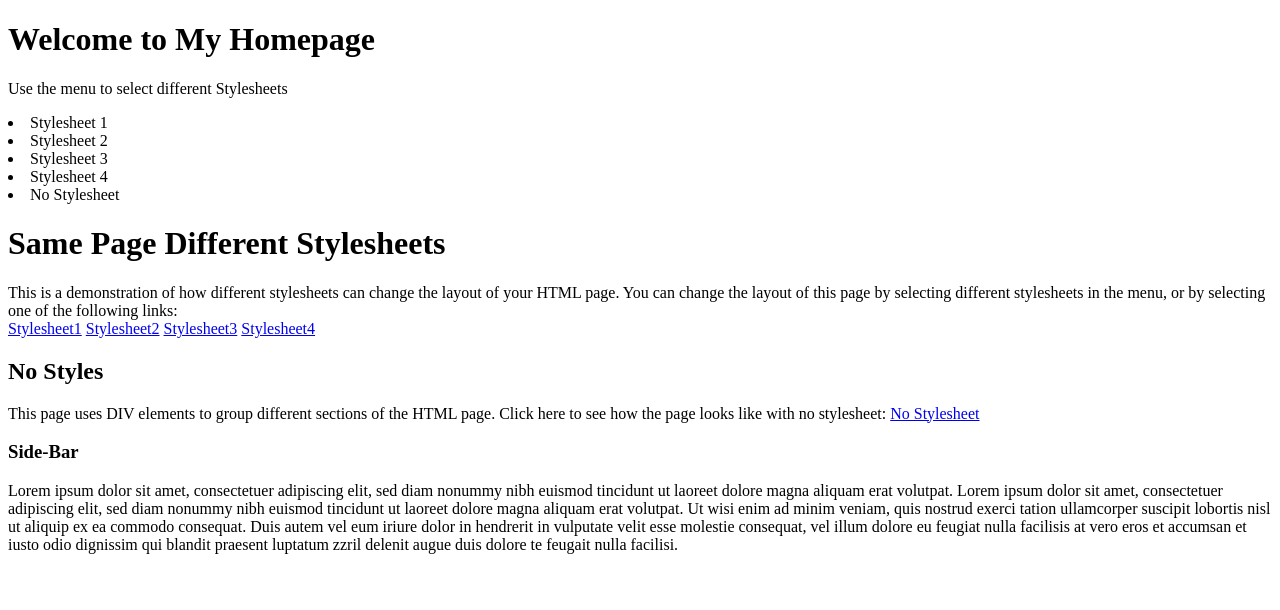
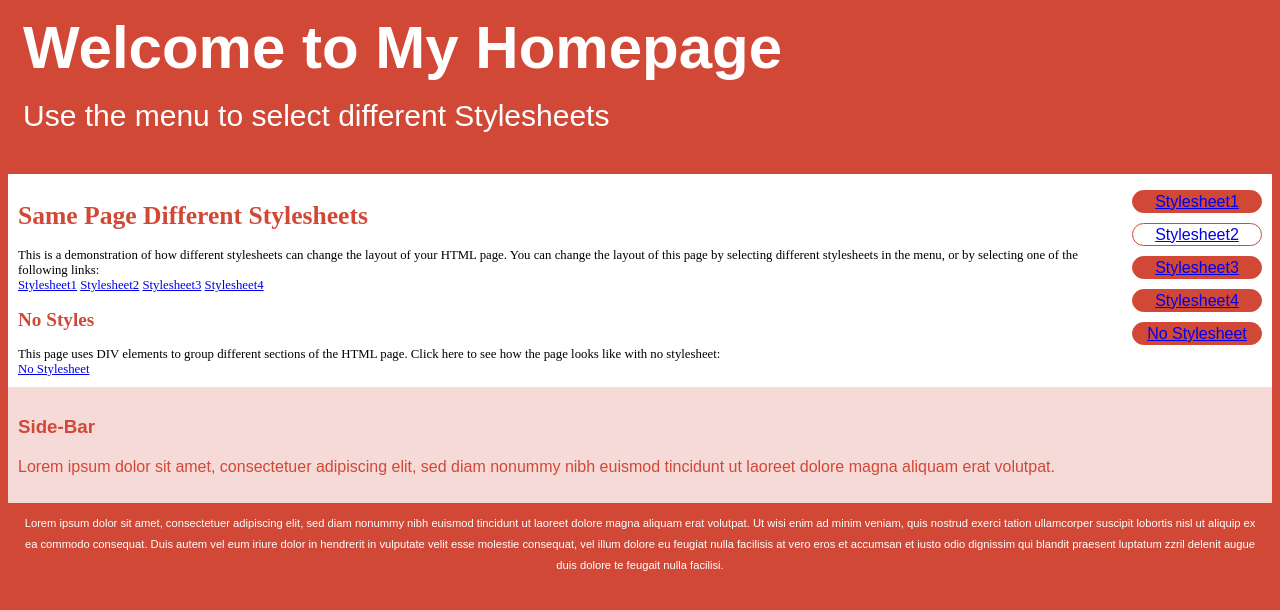
Before and after one commit to LeeSgjoo/OSS_HW, a plain HTML site: page style2.html in a window 1280 px wide. Drawn offline with Linux system fonts and the light colour scheme.

Commit message:
complete style2.html

```diff
--- a/style2.html
+++ b/style2.html
@@ -2,42 +2,139 @@
 <html lang="ko">
 <head>
   <meta charset="UTF-8">
+  <style>
+    body{
+      font-family: Arial;
+      background-color: #d14836;
+      line-height: 21px;
+    }
+    .container {
+      min-width: 900px;
+    }
+    .wrapper {
+      position: relative;
+      overflow: auto;
+    }
+    #top {
+      color: #ffffff;
+      padding: 15px;
+      font-size: 30px;
+      line-height: 26px;
+    }
 
+    #top h1{
+      margin: 0;
+      line-height: 50px;
+    }
+
+    #menubar {
+      width: 190px;
+      float: right;
+    }
+
+    .joo {
+      border-width: 1px;
+      border-color:#d14836;
+      border-style: solid;
+      border-radius: 15px;
+      background-color: #d14836;
+      text-align: center;
+      margin: 10px;
+
+    }
+    .JOO{
+      border-width: 1px;
+      border-color:#d14836;
+      border-style: solid;
+      background-color: #ffffff;
+      text-align: center;
+      margin: 10px;
+      border-radius: 15px;
+    }
+
+    #main{
+      padding: 10px;
+      background-color: #ffffff;
+      font: 80% varnada;
+    }
+
+    #main h1, #main h2{
+      color: #d14836;
+    }
+
+    #sidebar {
+      background-color: #f6dad7;
+      color: #d14836;
+      padding: 10px;
+    }
+    #bottom{
+      text-align: center;
+      padding: 10px;
+      font-size: 70%;
+      color: #ffffff;
+    }
+
+
+  </style>
 </head>
 <body>
+  <div class = "container wrapper">
 
+    <div id = "top">
       <h1>Welcome to My Homepage </h1>
       <p>Use the menu to select different Stylesheets</p>
+    </div>
+
+    <div class = "wrapper">
+      <div id = "menubar">
+        <ul id = "menuitem">
+
+          <div class = "joo"><a href="여기에는 로컬 호스트가 아니라 넷플리파이에서 배포한 링크를 넣어야 한다. 내부에 있는 파일을 참조할 때는 서버를 넣지 않는다! 같은 리렉토리에 있는 경우에는 파일이름만 작성해주면 알아서 거기로 간다." >Stylesheet1</a></div>
+          <div class = "JOO"><a href="여기에는 로컬 호스트가 아니라 넷플리파이에서 배포한 링크를 넣어야 한다. 내부에 있는 파일을 참조할 때는 서버를 넣지 않는다! 같은 리렉토리에 있는 경우에는 파일이름만 작성해주면 알아서 거기로 간다." >Stylesheet2</a></div>
+          <div class = "joo"><a href="여기에는 로컬 호스트가 아니라 넷플리파이에서 배포한 링크를 넣어야 한다. 내부에 있는 파일을 참조할 때는 서버를 넣지 않는다! 같은 리렉토리에 있는 경우에는 파일이름만 작성해주면 알아서 거기로 간다." >Stylesheet3</a></div>
+          <div class = "joo"><a href="여기에는 로컬 호스트가 아니라 넷플리파이에서 배포한 링크를 넣어야 한다. 내부에 있는 파일을 참조할 때는 서버를 넣지 않는다! 같은 리렉토리에 있는 경우에는 파일이름만 작성해주면 알아서 거기로 간다." >Stylesheet4</a></div>
+          <div class = "joo"><a href="여기에는 로컬 호스트가 아니라 넷플리파이에서 배포한 링크를 넣어야 한다. 내부에 있는 파일을 참조할 때는 서버를 넣지 않는다! 같은 리렉토리에 있는 경우에는 파일이름만 작성해주면 알아서 거기로 간다." > No Stylesheet</a></div>
+
+        </ul>
+      </div>
 
 
-  <li>Stylesheet 1</li>
-  <li>Stylesheet 2</li>
-  <li>Stylesheet 3</li>
-  <li>Stylesheet 4</li>
-  <li>No Stylesheet</li>
+
+
+      <div id = "main">
 
         <h1>Same Page Different Stylesheets</h1>
+
         <p>This is a demonstration of how different stylesheets can change the layout of your HTML page. You can change the layout of this page by selecting different stylesheets in the menu, or by selecting one of the following links:
 
           <br>
-  <a href="여기에는 로컬 호스트가 아니라 넷플리파이에서 배포한 링크를 넣어야 한다. 내부에 있는 파일을 참조할 때는 서버를 넣지 않는다! 같은 리렉토리에 있는 경우에는 파일이름만 작성해주면 알아서 거기로 간다." >Stylesheet1</a>
-  <a href="여기에는 로컬 호스트가 아니라 넷플리파이에서 배포한 링크를 넣어야 한다. 내부에 있는 파일을 참조할 때는 서버를 넣지 않는다! 같은 리렉토리에 있는 경우에는 파일이름만 작성해주면 알아서 거기로 간다." >Stylesheet2</a>
+          <a href="여기에는 로컬 호스트가 아니라 넷플리파이에서 배포한 링크를 넣어야 한다. 내부에 있는 파일을 참조할 때는 서버를 넣지 않는다! 같은 리렉토리에 있는 경우에는 파일이름만 작성해주면 알아서 거기로 간다." >Stylesheet1</a>          <a href="여기에는 로컬 호스트가 아니라 넷플리파이에서 배포한 링크를 넣어야 한다. 내부에 있는 파일을 참조할 때는 서버를 넣지 않는다! 같은 리렉토리에 있는 경우에는 파일이름만 작성해주면 알아서 거기로 간다." >Stylesheet2</a>
           <a href="여기에는 로컬 호스트가 아니라 넷플리파이에서 배포한 링크를 넣어야 한다. 내부에 있는 파일을 참조할 때는 서버를 넣지 않는다! 같은 리렉토리에 있는 경우에는 파일이름만 작성해주면 알아서 거기로 간다." >Stylesheet3</a>
           <a href="여기에는 로컬 호스트가 아니라 넷플리파이에서 배포한 링크를 넣어야 한다. 내부에 있는 파일을 참조할 때는 서버를 넣지 않는다! 같은 리렉토리에 있는 경우에는 파일이름만 작성해주면 알아서 거기로 간다." >Stylesheet4</a>
+        </p>
 
 
-  </p>
+      <h2>No Styles</h2>
+      This page uses DIV elements to group different sections of the HTML page. Click here to see how the page looks like with no stylesheet:
+      <br> <a href="여기에는 로컬 호스트가 아니라 넷플리파이에서 배포한 링크를 넣어야 한다. 내부에 있는 파일을 참조할 때는 서버를 넣지 않는다! 같은 리렉토리에 있는 경우에는 파일이름만 작성해주면 알아서 거기로 간다." >No Stylesheet</a>
+      </div>
 
-  <h2>No Styles</h2>
-  <p>This page uses DIV elements to group different sections of the HTML page. Click here to see how the page looks like with no stylesheet:
-<a href="여기에는 로컬 호스트가 아니라 넷플리파이에서 배포한 링크를 넣어야 한다. 내부에 있는 파일을 참조할 때는 서버를 넣지 않는다! 같은 리렉토리에 있는 경우에는 파일이름만 작성해주면 알아서 거기로 간다." >No Stylesheet</a>
+    </div> <!-- container class -->
 
 
+
+    <div id = "sidebar">
       <h3>Side-Bar</h3>
+      <p>
         Lorem ipsum dolor sit amet, consectetuer adipiscing elit, sed diam nonummy nibh euismod tincidunt ut laoreet dolore magna aliquam erat volutpat.
+      </p>
+      </div>
 
+    <div id = "bottom">
      Lorem ipsum dolor sit amet, consectetuer adipiscing elit, sed diam nonummy nibh euismod tincidunt ut laoreet dolore magna aliquam erat volutpat. Ut wisi enim ad minim veniam, quis nostrud exerci tation ullamcorper suscipit lobortis nisl ut aliquip ex ea commodo consequat. Duis autem vel eum iriure dolor in hendrerit in vulputate velit esse molestie consequat, vel illum dolore eu feugiat nulla facilisis at vero eros et accumsan et iusto odio dignissim qui blandit praesent luptatum zzril delenit augue duis dolore te feugait nulla facilisi.
+    </div>
 
 
+  </div>
 </body>
 </html>
```
Lines whose indentation alone changed are shown as unchanged.
